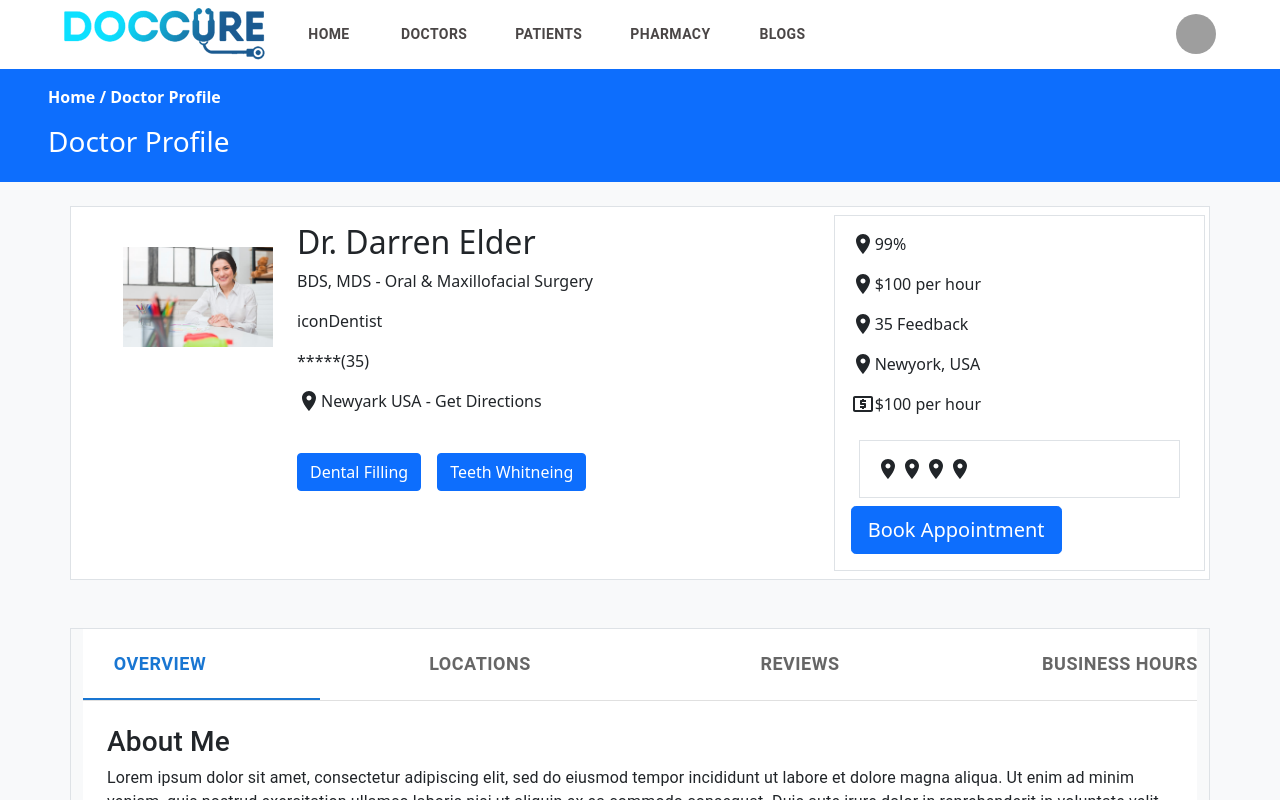
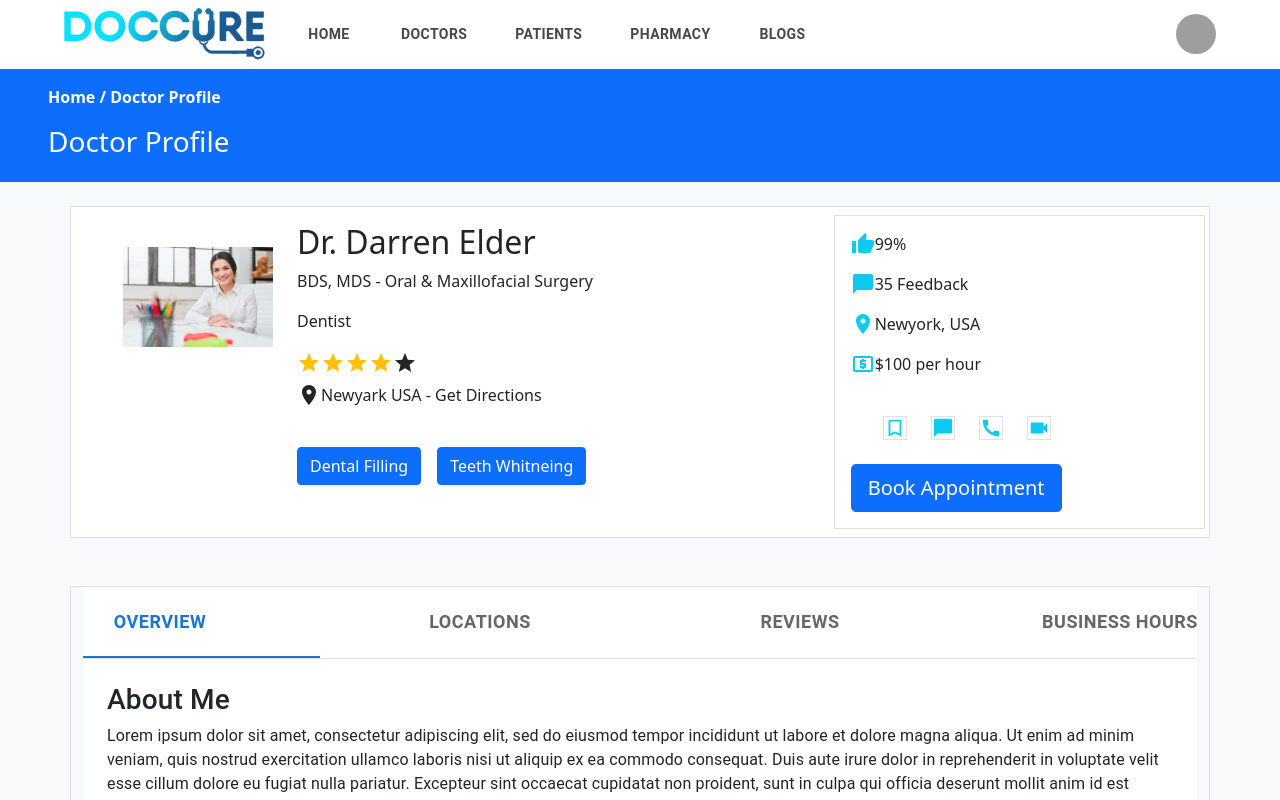
Before and after one commit to mdazim14/Doccure-Project, a React (Create React App) app: page /doctordetails in a window 1280 px wide. Shown: the top 800 px of the page. Built offline with nearby package versions, Linux system fonts and the light colour scheme; grey boxes are pictures that could not be loaded.

Commit message:
added icons

```diff
--- a/package.json
+++ b/package.json
@@ -5,6 +5,8 @@
   "dependencies": {
     "@emotion/react": "^11.7.1",
     "@emotion/styled": "^11.6.0",
+    "@fortawesome/free-regular-svg-icons": "^6.1.0",
+    "@fortawesome/free-solid-svg-icons": "^6.1.0",
     "@material-ui/core": "^4.12.3",
     "@material-ui/icons": "^4.11.2",
     "@mui/icons-material": "^5.3.1",
--- a/src/Components/DoctorDetails/DoctorDetails.js
+++ b/src/Components/DoctorDetails/DoctorDetails.js
@@ -5,6 +5,13 @@ import DoctorImage from '../../images/doctor-03.jpg';
 import RoomIcon from '@material-ui/icons/Room';
 import LocalAtmIcon from '@material-ui/icons/LocalAtm';
 import DoctorsMainTabs from '../DoctorDetailsTabs/DoctorsMainTabs';
+import GradeIcon from '@mui/icons-material/Grade';
+import BookmarkBorderIcon from '@mui/icons-material/BookmarkBorder';
+import ChatBubbleIcon from '@mui/icons-material/ChatBubble';
+import CallIcon from '@mui/icons-material/Call';
+import VideocamIcon from '@mui/icons-material/Videocam';
+
+import ThumbUpIcon from '@mui/icons-material/ThumbUp';
 
 const DoctorDetails = () => {
     return (
@@ -28,11 +35,21 @@ const DoctorDetails = () => {
                         <h2>Dr. Darren Elder</h2>
                         <p>BDS, MDS - Oral & Maxillofacial Surgery</p>
                         <div className="d-flex">
-                            <p>icon</p>
+                            <p><i class="fa-solid fa-tooth"></i></p>
                             <p>Dentist</p>
                         </div>
-                        <p>*****(35)</p>
                         <div className="d-flex">
+                            <div className="text-warning">
+                                <GradeIcon />
+                                <GradeIcon />
+                                <GradeIcon />
+                                <GradeIcon />
+                            </div>
+                            <div style={{ Color: '#E0E0E0' }}>
+                                <GradeIcon />
+                            </div>
+                        </div>
+                        <div className="d-flex mt-2">
                             <RoomIcon />
                             <p>Newyark USA - Get Directions</p>
                         </div>
@@ -52,31 +69,27 @@ const DoctorDetails = () => {
 
                 <div className="border col-4 m-2 text-start p-3">
                     <div className="d-flex">
-                        <RoomIcon />
-                        <p>99%</p>
+                        <ThumbUpIcon className="text-info" />
+                        <p> 99%</p>
                     </div>
 
                     <div className="d-flex">
-                        <RoomIcon />
-                        <p>$100 per hour</p>
-                    </div>
-                    <div className="d-flex">
-                        <RoomIcon />
+                        <ChatBubbleIcon className="text-info" />
                         <p> 35 Feedback</p>
                     </div>
                     <div className="d-flex">
-                        <RoomIcon />
+                        <RoomIcon className="text-info" />
                         <p> Newyork, USA</p>
                     </div>
                     <div className="d-flex">
-                        <LocalAtmIcon />
+                        <LocalAtmIcon className="text-info" />
                         <p>$100 per hour</p>
                     </div>
-                    <div className="d-flex p-3 m-2 border">
-                        <RoomIcon />
-                        <RoomIcon />
-                        <RoomIcon />
-                        <RoomIcon />
+                    <div className="d-flex p-4 fw-bold">
+                        <BookmarkBorderIcon className="text-info border ms-2" />
+                        <ChatBubbleIcon className="text-info border ms-4" />
+                        <CallIcon className="text-info border ms-4" />
+                        <VideocamIcon className="text-info border ms-4" />
                     </div>
                     <button className="btn btn-primary btn-lg">Book Appointment</button>
                 </div>
```
Also changed, not shown: 1 other file (tests, documents, lock files or other folders).
